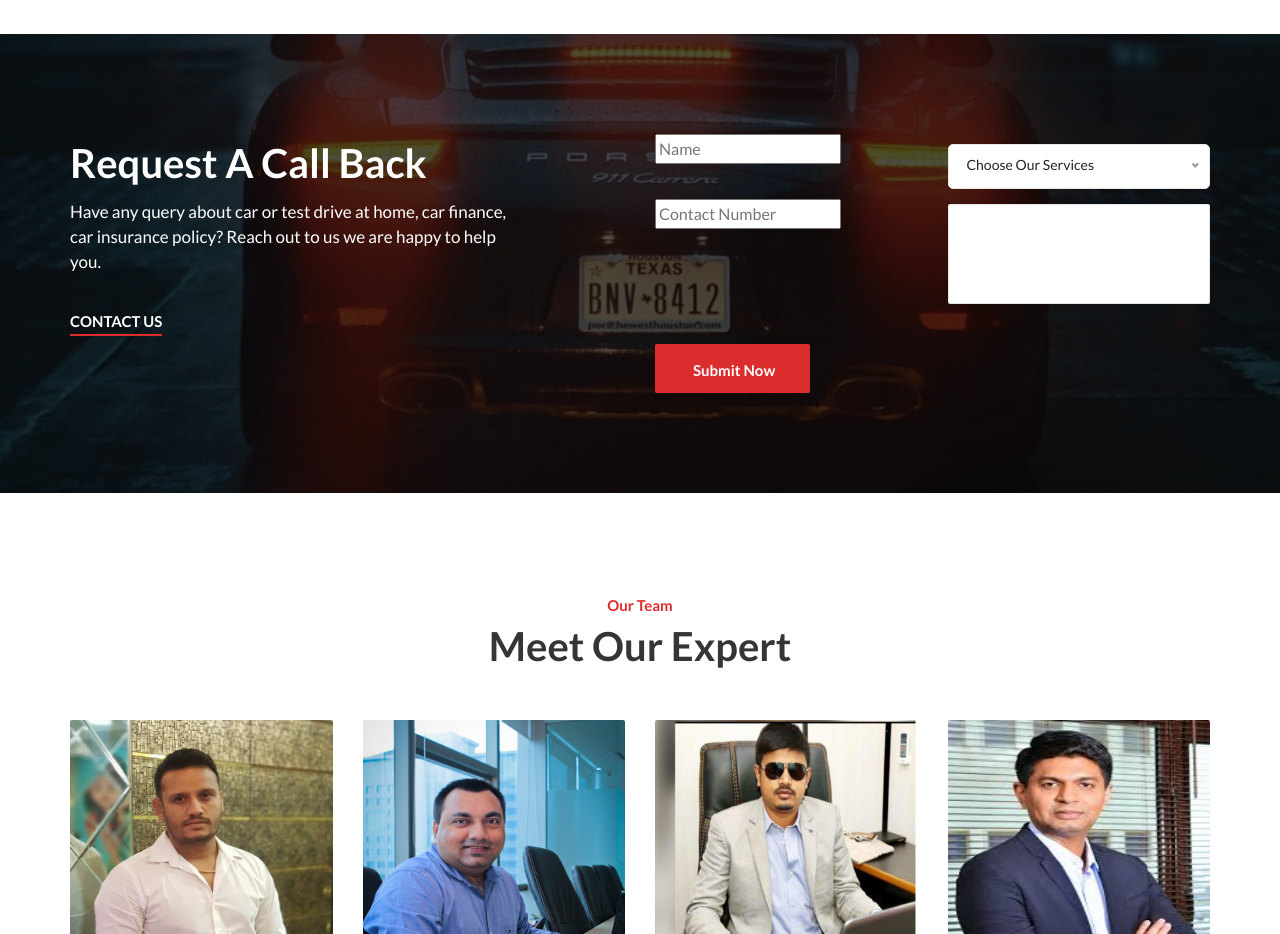
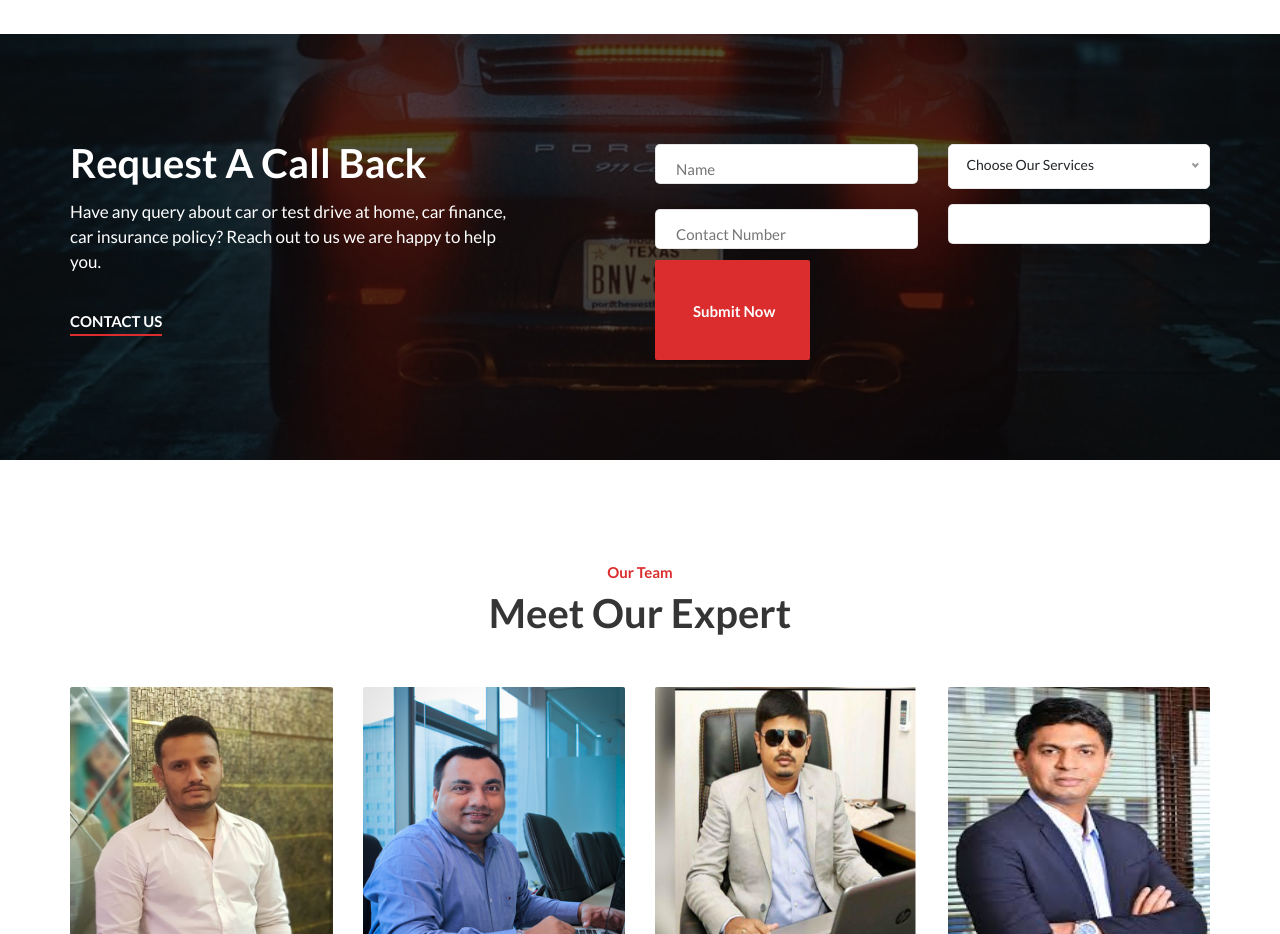
Before and after one commit to businessbanao/car_website, a plain HTML site: page about.html in a window 1280 px wide. Shown: the part 1920-2854 px from the top of the page. Drawn offline with Linux system fonts and the light colour scheme; a small style sheet from the web is missing; a web font is replaced by a local one.

```diff
--- a/about.html
+++ b/about.html
@@ -236,7 +236,7 @@
                     <form id="form" >
                         <div class="row">
                             <div class="col-lg-6">
-                                <input id="name" type="text" placeholder="Name">
+                                <input id="name" type="text" class="callBackDesc" placeholder="Name">
                             </div>
 							<div class="col-lg-6">
                                 <select id="service">
@@ -248,14 +248,14 @@
                                 </select>
                             </div>
                             <div class="col-lg-6">
-                                <input id="mobile" type="number" placeholder="Contact Number">
+                                <input id="mobile" type="number" class="callBackDesc" placeholder="Contact Number">
                             </div>
                             <br>
                             <div class="col-lg-6">
                                 <textarea style="    margin-top: 5px;" id="des" class="callBackDesc"></textarea>
                             </div>
                         </div>
-                        <button type="button" id="onSubmitBtn" class="site-btn">Submit Now</button>
+                        <button type="button" id="onSubmitBtn" class="site-btn" style="height: 100px;">Submit Now</button>
                     </form>
                 </div>
             </div>
--- a/css/style.css
+++ b/css/style.css
@@ -3768,7 +3768,7 @@ ol {
 
 .callBackDesc{
 	width: 100%;
-    height: 100px;
+    height: 40px;
     font-size: 15px;
     color: #727171;
     border-radius: 2px;
@@ -3777,6 +3777,8 @@ ol {
     border: 1px solid rgba(0, 0, 0, 0.1);
     margin-bottom: 34px;
     resize: none;
+	margin: 10px 0px;
+	border-radius: 5px;
 }
 
 .brand_block{
```
Also changed, not shown: index.html (+1 -1 lines).
